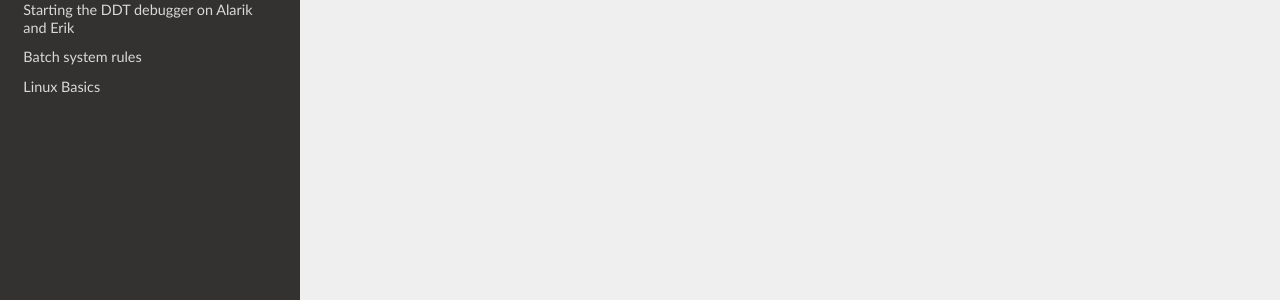
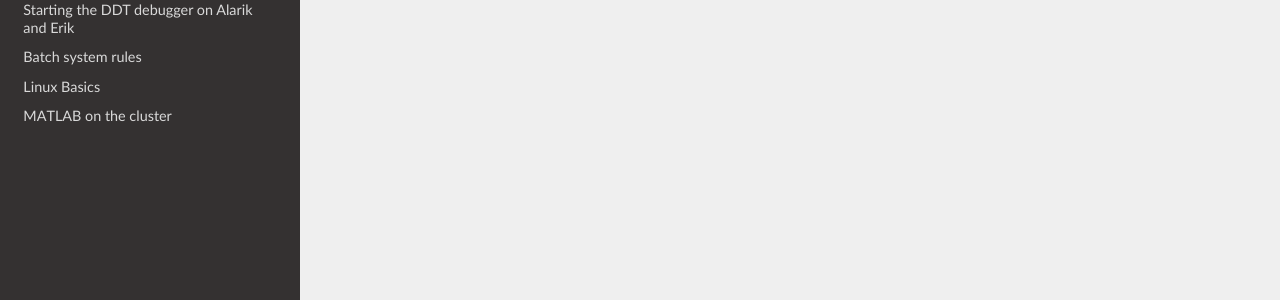
Before and after one commit to lunarc/lunarc_docs, an MkDocs documentation site: the page built from docs/index.md, in a window 1280 px wide. Shown: the part 349-649 px from the top of the page. Built offline with MkDocs 1.6.1, drawn with Linux system fonts in a browser that asks for light colours; nearby versions of some CDN libraries; old or Windows-style settings are respelled for this version of MkDocs.

Commit message:
Added Matlab in mkdocs.yml

```diff
--- a/mkdocs.yml
+++ b/mkdocs.yml
@@ -11,5 +11,6 @@ pages:
 - Starting the DDT debugger on Alarik and Erik: ddt_debugger.md
 - Batch system rules: batch_system_rules.md
 - Linux Basics: linux_basics.md
+- MATLAB on the cluster: MATLAB.md
 theme: readthedocs
 #markdown_extensions: [codehilite]
```
